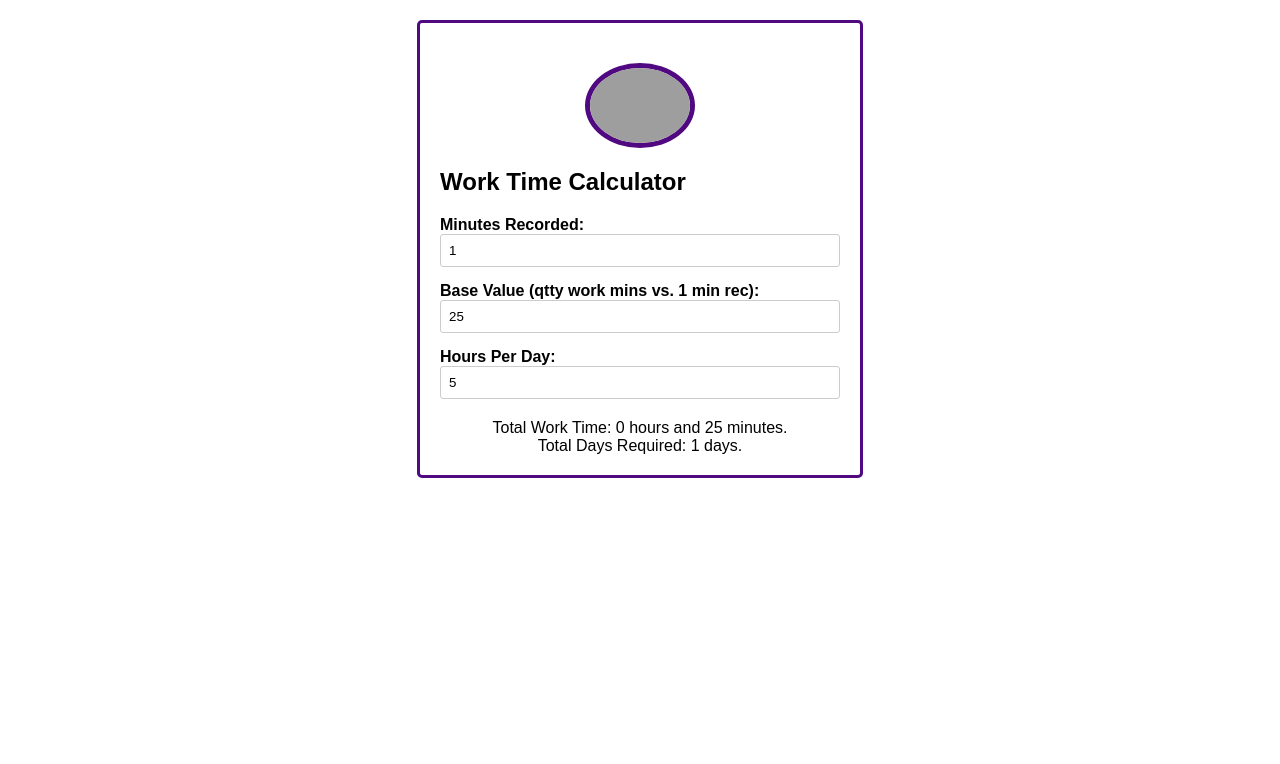
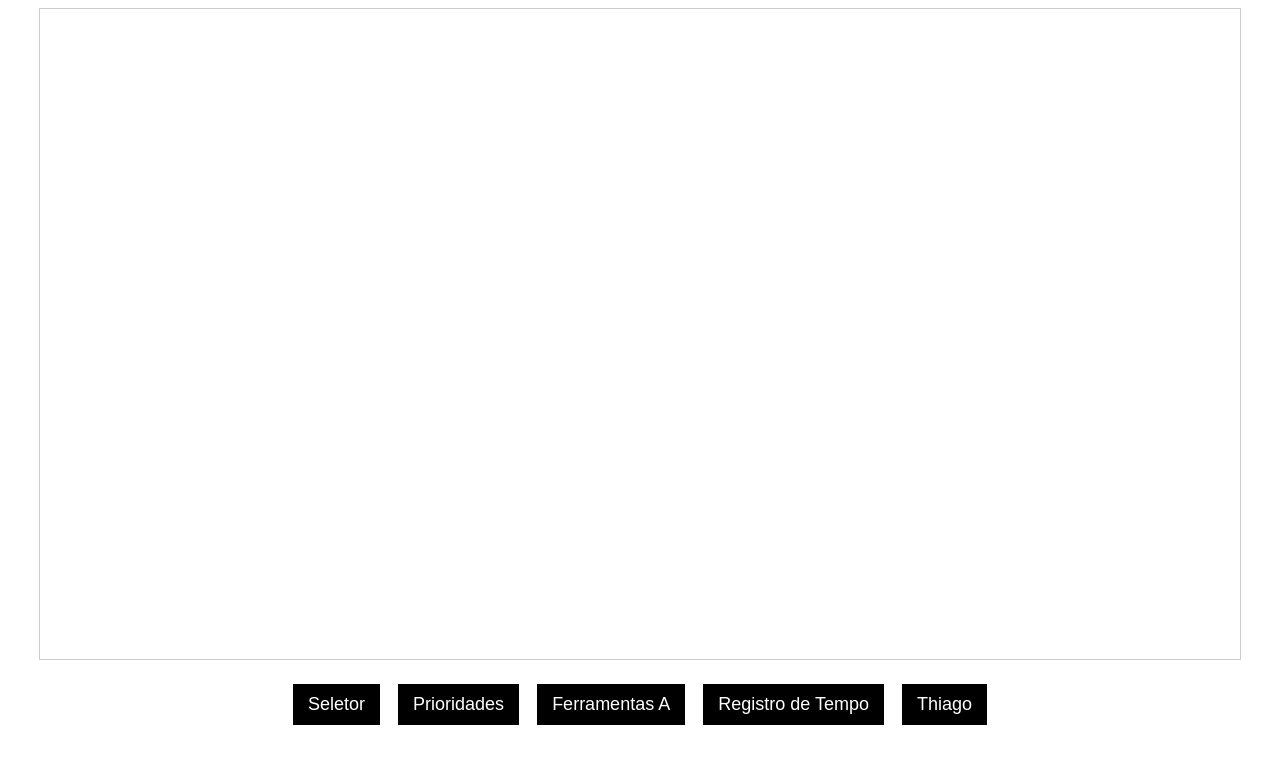
Before and after one commit to sobralfreenat/Assessoria_Thiago, a plain HTML site: page index.html in a window 1280 px wide. Drawn offline with Linux system fonts and the light colour scheme; grey boxes are pictures that could not be loaded.

Commit message:
Update index.html

```diff
--- a/index.html
+++ b/index.html
@@ -1,96 +1,161 @@
 <!DOCTYPE html>
-<html lang="en">
+<html lang="pt-br">
 <head>
     <meta charset="UTF-8">
     <meta name="viewport" content="width=device-width, initial-scale=1.0">
-  <title>Work Time Calculator - Live Update</title>
+    <title>Iframe com Botões Ativos e Dropdown</title>
     <style>
-    body {
-      font-family: Arial, sans-serif;
-      margin: 0;
-      padding: 20px;
+        .container-buttons {
+            display: flex;
+            flex-wrap: wrap;
+            justify-content: center;
+            gap: 10px; /* Espaço entre os botões */
+            margin-top: 20px; /* Espaço entre o iframe e os botões */
         }
-    h1 {
-      text-align: center;
+
+        button, .dropbtn {
+            background-color: #000000; /* Cor de fundo */
+            color: white; /* Cor do texto */
+            padding: 10px 15px; /* Espaçamento interno */
+            font-size: 18px; /* Tamanho do texto */
+            border: none; /* Sem bordas */
+            cursor: pointer; /* Cursor do mouse como ponteiro */
+            margin: 4px; /* Margem externa */
+            width: auto; /* Largura automática baseada no conteúdo */
+            height: auto; /* Altura automática baseada no conteúdo */
+            display: inline-block; /* Garante que width e height sejam respeitados */
+            box-sizing: border-box; /* Garante que padding e border sejam incluídos no cálculo do width/height */
         }
-    .calculator {
-      max-width: 400px;
-      margin: 0 auto;
-      border: 3px solid #500980;
-      border-radius: 5px;
-      padding: 20px;
+
+        button:hover, button.active, .dropdown-content a:hover {
+            background-color: #45a049; /* Cor de fundo para hover e ativo */
         }
-    .form-group {
-      margin-bottom: 15px;
+
+        iframe {
+            width: 1200px; /* Largura do iframe */
+            height: 650px; /* Altura do iframe */
+            border: 1px solid #ccc; /* Borda do iframe */
+            display: block;
+            margin: auto; /* Centraliza o iframe horizontalmente */
         }
-    label {
-      font-weight: bold;
+
+        /* Estilos para o dropdown */
+        .dropdown {
+            position: relative;
+            display: inline-block;
         }
-    input[type="number"] {
-      width: 100%;
-      padding: 8px;
-      border: 1px solid #ccc;
-      border-radius: 3px;
-      box-sizing: border-box;
+
+        .dropdown-content {
+            display: none;
+            position: absolute;
+            background-color: #f1f1f1;
+            min-width: 160px;
+            box-shadow: 0px 8px 16px 0px rgba(0,0,0,0.2);
+            z-index: 1;
         }
-    .result {
-      margin-top: 20px;
-      text-align: center;
+
+        .dropdown-content a {
+            color: black;
+            padding: 12px 16px;
+            text-decoration: none;
+            display: block;
         }
-    img {
-      max-width: 100%;
-      height: auto;
-      margin-top: 20px;
-	  width: 100px; /* Tamanho ajustável */
+
+        .dropdown:hover .dropdown-content {
             display: block;
-      margin-left: auto;
-      margin-right: auto;
-      border: 5px solid #500980;
-      border-radius: 50%;
+        }
+
+        .dropdown-content a:hover {
+            background-color: #ddd;
         }
     </style>
 </head>
 <body>
- <div class="calculator">
-    <img src="https://d1yei2z3i6k35z.cloudfront.net/3119789/661f5784796fc_wortimeicon.png" alt="Uploaded Image" id="uploadedImage">
-  <h2>Work Time Calculator</h2>
 
-    <div class="form-group">
-      <label for="minutesRecorded">Minutes Recorded:</label>
-      <input type="number" id="minutesRecorded" min="0" step="1" value="1" oninput="calculateTime()">
+<iframe src="about:blank" name="myiFrame" allowfullscreen></iframe>
+
+<div class="container-buttons">
+    <!-- Botões Existentes -->
+
+
+
+    <button type="button" onclick="mudarSrc('https://sobralfreenat.github.io/framework_3_prioridades/', this)">Seletor</button>
+    <button type="button" onclick="mudarSrc('https://sobralfreenat.github.io/assessoria-digital-prioridades/', this)">Prioridades</button>
+    <button type="button" onclick="mudarSrc('https://sobralfreenat.github.io/FerramentasEstrategicas2/', this)">Ferramentas A</button>
+    <button type="button" onclick="mudarSrc('https://sobralfreenat.github.io/Registro-Tarefa-Tempo/', this)">Registro de Tempo</button>
+
+    <!-- Dropdown Menu -->
+    <div class="dropdown">
+        <button class="dropbtn">Thiago</button>
+        <div class="dropdown-content">
+
+
+ <!--  imagem <a href="#" onclick="mudarSrc('https://d1yei2z3i6k35z.cloudfront.net/3119789/661f5934a4344_ECOSSISTEMAINDUSTRIAMIDIAENTRETENIMENTOEPUBLICIDADE.png', this)">Negócio 35%</a>  -->
+
+    <a href="#" onclick="mudarSrc('https://www.xmind.app/embed/jcKwih/', this)">Negócio 35% MAPA</a>
+
+
+
+
+
+		<a href="#" onclick="mudarSrc('https://sobralfreenat.github.io/Viablidade-360/', this)">Viab 360</a>
+
+		<a href="#" onclick="mudarSrc('https://sobralfreenat.github.io/Viablidade-Financeira/', this)">Viab Financ</a>
+
+		<a href="#" onclick="mudarSrc('https://sobralfreenat.github.io/FerramentasEstrategicas2/', this)">ETO Tools 5w2h</a>
+
+		<a href="#" onclick="mudarSrc('https://sobralfreenat.github.io/Registro-Tarefa-Tempo/', this)">Produtividade 27%</a>
+
+		<a href="#" onclick="mudarSrc('https://sobralfreenat.github.io/worktimecalc/', this)">Prod (Worktime CalcProd)</a>
+
+
+		<a href="#" onclick="mudarSrc('https://lab-freenat.systeme.io/freenatwork/mapa-sp-150', this)">Nicho /Publico Alvo 15%</a>
+
+
+
+
+			 <a href="#" onclick="mudarSrc('https://sobralfreenat.github.io/TicketMedio-Calc/', this)">Ticket Medio 11%</a>
         </div>
-    <div class="form-group">
-      <label for="baseValue">Base Value (qtty work mins vs. 1 min rec):</label>
-      <input type="number" id="baseValue" min="1" step="1" value="25" oninput="calculateTime()">
     </div>
-    <div class="form-group">
-      <label for="hoursPerDay">Hours Per Day:</label>
-      <input type="number" id="hoursPerDay" min="1" step="1" value="5" oninput="calculateTime()">
-    </div>
-    <div class="result" id="result"></div>
 </div>
 
 <script>
-    function calculateTime() {
-      var minutesRecorded = parseInt(document.getElementById('minutesRecorded').value);
-      var baseValue = parseInt(document.getElementById('baseValue').value);
-      var hoursPerDay = parseInt(document.getElementById('hoursPerDay').value);
+    function mudarSrc(url, elemento) {
+        // Atualiza o src do iframe
+        document.getElementsByName('myiFrame')[0].src = url;
 
-      // Calculando o tempo total de trabalho com base nos minutos registrados e no valor base
-      var totalWorkTime = minutesRecorded * baseValue;
+        // Remove a classe 'active' de todos os botões e links
+        var elementos = document.querySelectorAll('.container-buttons button, .container-buttons a');
+        elementos.forEach(function(el) {
+            el.classList.remove('active');
+        });
 
-      // Convertendo o tempo total de trabalho para horas e minutos
-      var totalHours = totalWorkTime / 60;
-
-      // Calculando o total de dias necessários com base nas horas por dia
-      var totalDays = totalHours / hoursPerDay;
-
-      // Exibindo o resultado
-      document.getElementById('result').innerHTML = `Total Work Time: ${Math.floor(totalHours)} hours and ${Math.round((totalHours % 1) * 60)} minutes.<br>Total Days Required: ${Math.ceil(totalDays)} days.`;
+        // Adiciona a classe 'active' ao elemento clicado
+        elemento.classList.add('active');
     }
 
-    // Chamada inicial para calcular com os valores padrões ao carregar a página
-    calculateTime();
+document.addEventListener('DOMContentLoaded', function() {
+    var dropdown = document.querySelector('.dropdown');
+    var dropbtn = dropdown.querySelector('.dropbtn');
+    var content = dropdown.querySelector('.dropdown-content');
+
+    dropbtn.onclick = function() {
+        var dropdownRect = dropdown.getBoundingClientRect();
+        var contentHeight = content.offsetHeight;
+
+        // Verifica se há espaço suficiente para abrir para baixo
+        if (window.innerHeight - dropdownRect.bottom < contentHeight) {
+            // Abre para cima
+            content.style.bottom = '100%';
+            content.style.top = 'auto';
+        } else {
+            // Abre para baixo (padrão)
+            content.style.top = '100%';
+            content.style.bottom = 'auto';
+        }
+    };
+});
 </script>
+
 </body>
 </html>
```
Lines whose indentation alone changed are shown as unchanged.
